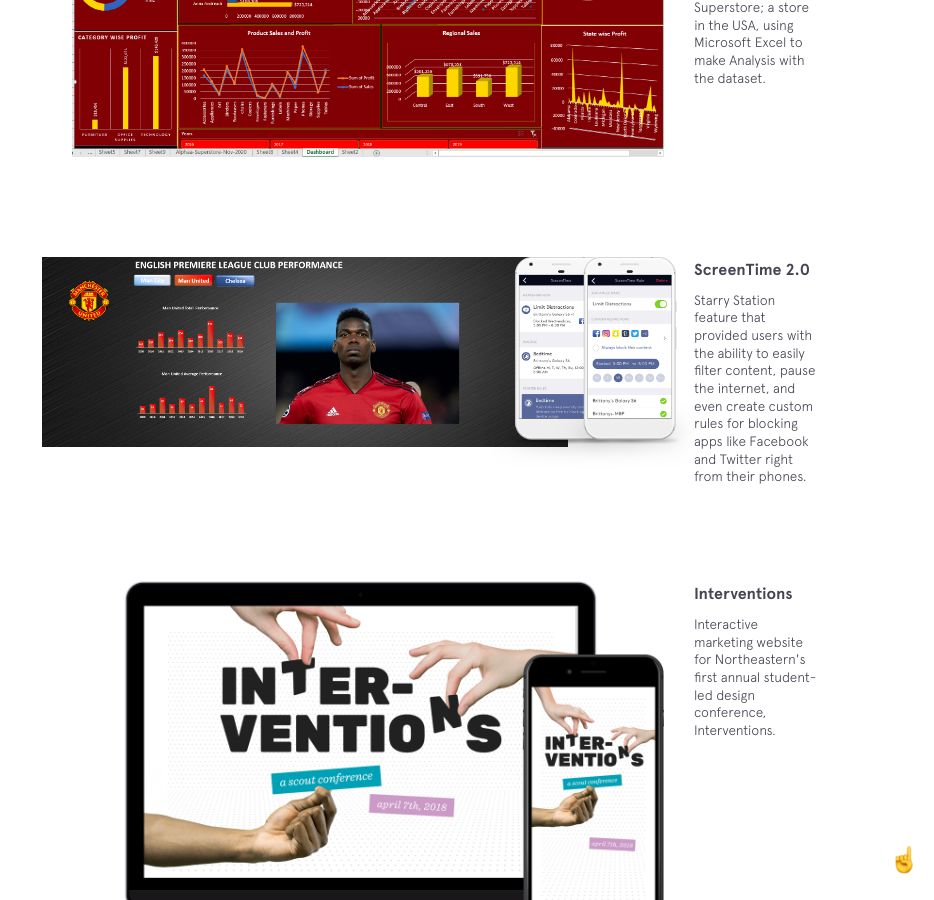
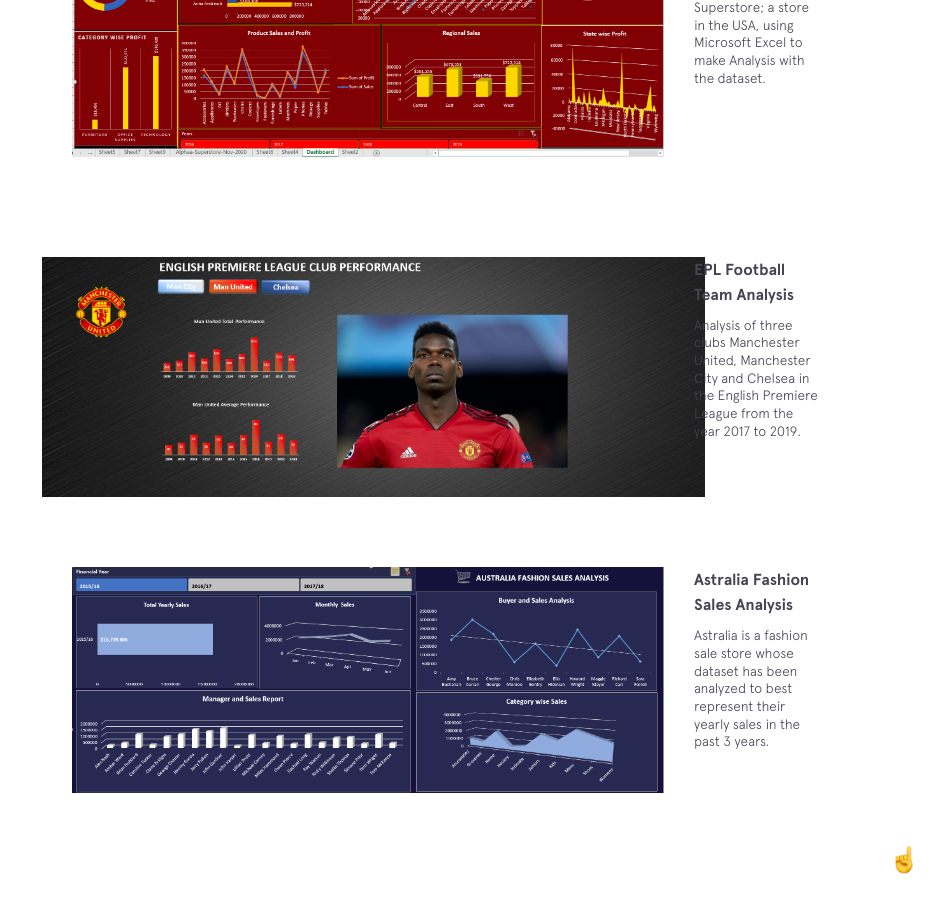
Before and after one commit to Sylvestre5/sylvestre5.github.io, a Jekyll site: the page built from index.html, in a window 1280 px wide and 900 px high, scrolled down 2835 px. Shown: the whole window, without its empty margins (346-1280 px from the left). Built offline with Jekyll 4.4.1, drawn with Linux system fonts in a browser that asks for light colours; nearby versions of some CDN libraries.

Commit message:
Update featured-projects.html

```diff
--- a/_includes/featured-projects.html
+++ b/_includes/featured-projects.html
@@ -3,13 +3,13 @@
   <div class="section__content">
     <div class="project blistabloc">
       <figure class="project__pic">
-        <a href="#" target="_blank">
+        <a href="https://github.com/Sylvestre5/Superstore_Analysis" target="_blank">
           <img src="{{site.baseurl}}/img/featured/blistabloc/dashboard_screenshot.PNG" alt="">
         </a>
       </figure>
       <figcaption class="project__caption">
         <div class="project__name">
-          <a href="#" target="_blank">Superstore Dashboard</a>
+          <a href="https://github.com/Sylvestre5/Superstore_Analysis" target="_blank">Superstore Dashboard</a>
         </div>
         <p>Dashboard Story for Superstore; a store in the USA, using Microsoft Excel to make Analysis with the dataset.
           </p>
@@ -18,38 +18,31 @@
 
     <div class="project screentime">
       <figure class="project__pic phones">
-        <a href="https://play.google.com/store/apps/details?id=com.starry.management" target="_blank">
+        <a href="https://github.com/Sylvestre5/Advance-week-EPL-Teams" target="_blank">
           <div class="phone">
             <img src="{{site.baseurl}}/img/featured/screentime/manunited.png" alt="">
-          </div>
-          <div class="phone">
-            <img src="{{site.baseurl}}/img/featured/screentime/screentime3.png" alt="">
-          </div>
-          <div class="phone">
-            <img src="{{site.baseurl}}/img/featured/screentime/screentime4.png" alt="">
           </div>
         </a>
       </figure>
       <figcaption class="project__caption">
         <div class="project__name">
-          <a href="https://play.google.com/store/apps/details?id=com.starry.management" target="_blank">ScreenTime 2.0</a>
+          <a href="https://github.com/Sylvestre5/Advance-week-EPL-Teams" target="_blank">EPL Football Team Analysis</a>
         </div>
-        <p>Starry Station feature that provided users with the ability to easily filter content, pause the internet, and even
-          create custom rules for blocking apps like Facebook and Twitter right from their phones.</p>
+        <p>Analysis of three clubs Manchester United, Manchester City and Chelsea in the English Premiere League from the year 2017 to 2019.</p>
       </figcaption>
     </div>
 
     <div class="project interventions">
       <figure class="project__pic">
-        <a href="https://interventions.design/" target="_blank">
-          <img src="{{site.baseurl}}/img/featured/interventions/interventions.png" alt="">
+        <a href="https://github.com/Sylvestre5/Astralia_Fashion_Sale" target="_blank">
+          <img src="{{site.baseurl}}/img/featured/interventions/Astralia_Dashboard.png" alt="">
         </a>
       </figure>
       <figcaption class="project__caption">
         <div class="project__name">
-          <a href="https://interventions.design/" target="_blank">Interventions</a>
+          <a href="https://github.com/Sylvestre5/Astralia_Fashion_Sale" target="_blank">Astralia Fashion Sales Analysis</a>
         </div>
-        <p>Interactive marketing website for Northeastern's first annual student-led design conference, Interventions.</p>
+        <p>Astralia is a fashion sale store whose dataset has been analyzed to best represent their yearly sales in the past 3 years.</p>
       </figcaption>
     </div>
   </div>
```
